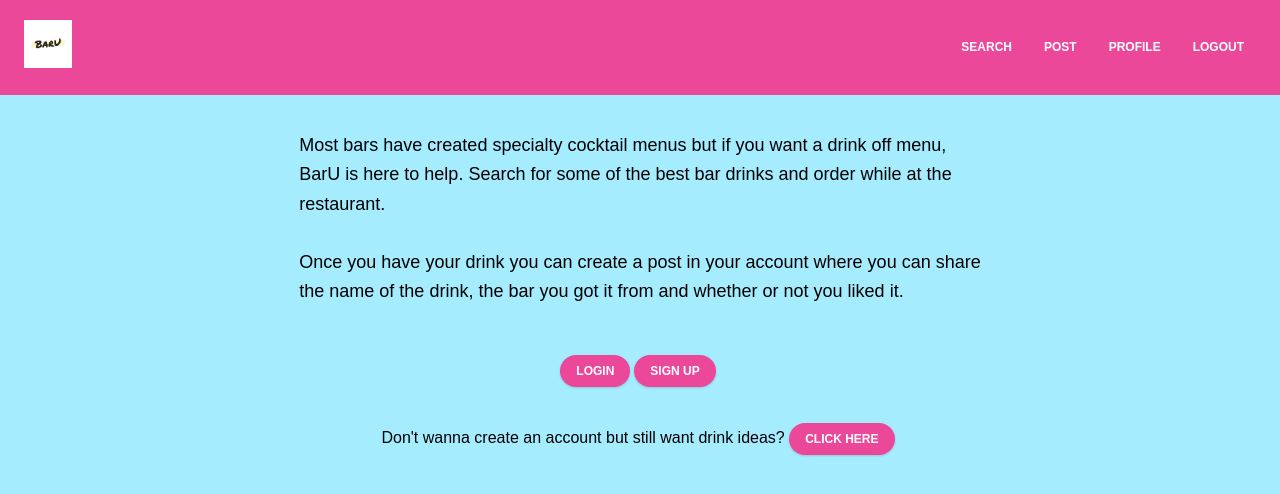
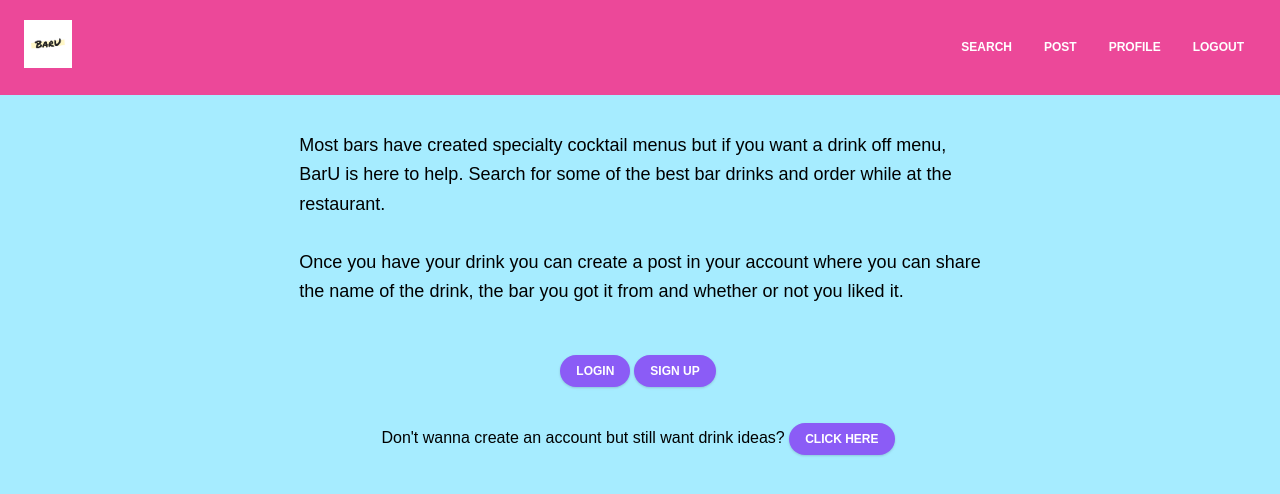
Before and after one commit to UseTheHill/BarU, a React (Create React App) app in the folder client/: page / in a window 1280 px wide. Shown: the top 494 px of the page. Built offline with nearby package versions, Linux system fonts and the light colour scheme; no server answers.

Commit message:
added import tailwind to app.js and edited buttons on landing page

```diff
--- a/client/src/App.js
+++ b/client/src/App.js
@@ -8,6 +8,7 @@ import ProfilePage from "./pages/ProfilePage/index";
 import SearchPage from "./pages/SearchPage/index";
 import LoginForm from "./pages/LoginForm/LoginForm";
 import Nav from "./components/Nav/index";
+import "tailwindcss/tailwind.css"
 
 
 function App() {
--- a/client/src/pages/LandingPage/index.js
+++ b/client/src/pages/LandingPage/index.js
@@ -7,38 +7,59 @@ import { Link } from "react-router-dom";
 export default function Landing({ fixed }) {
   return (
     <>
-      <div id="guest" class="flex justify-center p-8...">
+      <div id="guest" class="flex justify-center p-8... ">
         <p className="text-lg font-light leading-relaxed mt-6 mb-4 text-blueGray-800">
-          Most bars have created specialty cocktail menus but if you want a drink off menu,<br /> BarU is here to help.
-          Search for some of the best bar drinks and order while at the <br />restaurant.<br />
-
-          <br />Once you have your drink you can create a post in your account where you can share <br />the name of the drink,
-          the bar you got it from and whether or not you liked it.
+          Most bars have created specialty cocktail menus but if you want a
+          drink off menu,
+          <br /> BarU is here to help. Search for some of the best bar drinks
+          and order while at the <br />
+          restaurant.
+          <br />
+          <br />
+          Once you have your drink you can create a post in your account where
+          you can share <br />
+          the name of the drink, the bar you got it from and whether or not you
+          liked it.
         </p>
       </div>
       {
         //////////////////////////////////////////////////////Login & Sign up BTNS  / Guest BTN////////////////////////////////////////////////////////////////////////////
       }
       <div class="flex justify-center p-8">
-        < button className="bg-pink-500 text-white active:bg-pink-600 font-bold uppercase text-xs px-4 py-2 rounded-full shadow hover:shadow-md outline-none focus:outline-none mr-1 mb-1 ease-linear transition-all duration-150" type="button">
+        <button
+          className="bg-purple-500 text-white active:bg-purple-600 font-bold uppercase text-xs px-4 py-2 rounded-full shadow hover:shadow-md outline-none focus:outline-none mr-1 mb-1 ease-linear transition-all duration-150"
+          type="button"
+        >
           <Link
             to="/login"
-            className={window.location.pathname === "/login" ? "nav-link active" : "nav-link"}
+            className={
+              window.location.pathname === "/login"
+                ? "nav-link active"
+                : "nav-link"
+            }
           >
             Login
           </Link>
-        </button >
+        </button>
 
-        < button className="bg-pink-500 text-white active:bg-pink-600 font-bold uppercase text-xs px-4 py-2 rounded-full shadow hover:shadow-md outline-none focus:outline-none mr-1 mb-1 ease-linear transition-all duration-150" type="button">
+        <button
+          className="bg-purple-500 text-white active:bg-purple-600 font-bold uppercase text-xs px-4 py-2 rounded-full shadow hover:shadow-md outline-none focus:outline-none mr-1 mb-1 ease-linear transition-all duration-150"
+          type="button"
+        >
           Sign Up
-        </button >
+        </button>
       </div>
       {
         //////////////////////////////////////////////////////Search Page Route////////////////////////////////////////////////////////////////////////////
       }
       <div id="guest" class="flex justify-center p-8...">
-        <p>Don't wanna create an account but still want drink ideas? < button className="bg-pink-500 text-white active:bg-pink-600 font-bold uppercase text-xs px-4 py-2 rounded-full shadow hover:shadow-md outline-none focus:outline-none mr-1 mb-1 ease-linear transition-all duration-150" type="button">
-        <Link
+        <p>
+          Don't wanna create an account but still want drink ideas?{" "}
+          <button
+            className="bg-purple-500 text-white active:bg-purple-600 font-bold uppercase text-xs px-4 py-2 rounded-full shadow hover:shadow-md outline-none focus:outline-none mr-1 mb-1 ease-linear transition-all duration-150"
+            type="button"
+          >
+            <Link
               to="/search"
               className={
                 window.location.pathname === "/search"
@@ -46,12 +67,11 @@ export default function Landing({ fixed }) {
                   : "nav-link"
               }
             >
-          Click Here
-          </Link>
-        </button >
+              Click Here
+            </Link>
+          </button>
         </p>
       </div>
-
     </>
   );
 }
```
Also changed, not shown: tailwind.config.js (+9 -1 lines).
